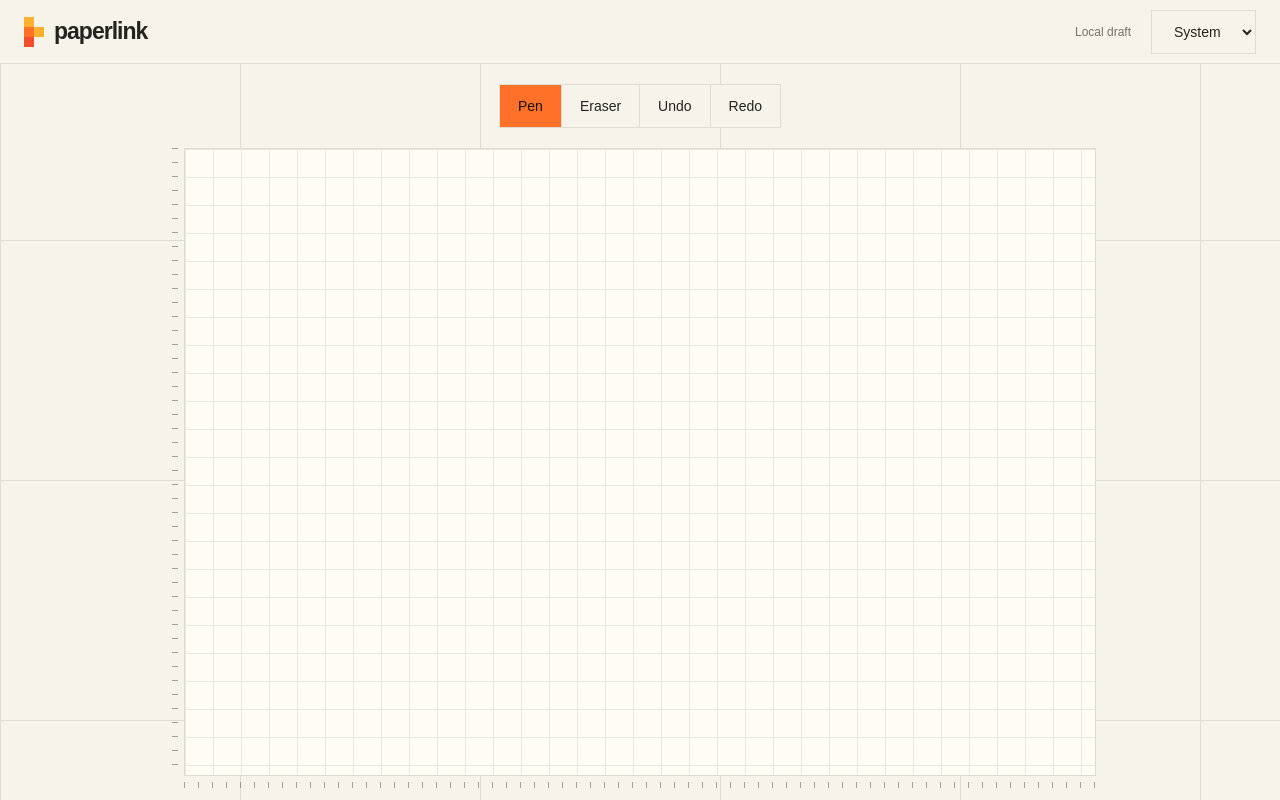
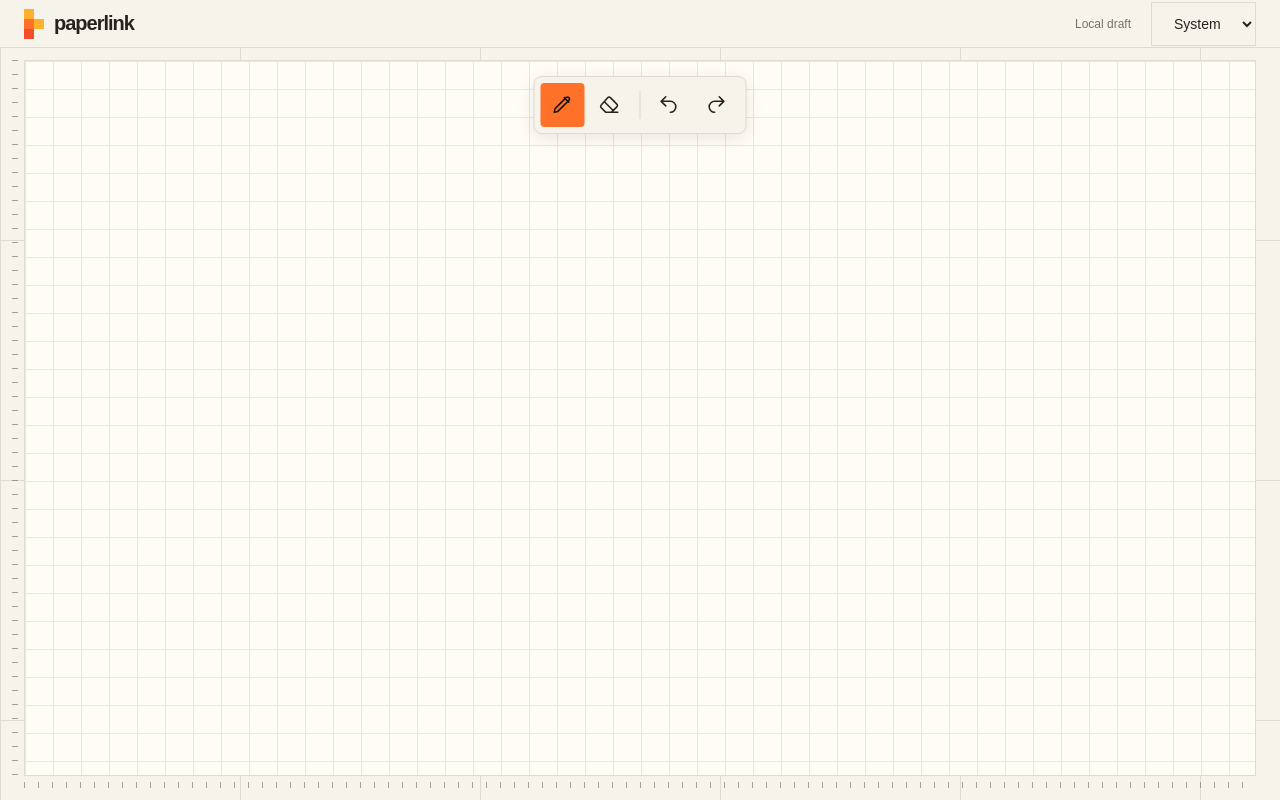
Before and after one commit to jonez-x/paperlink, a website: page public/index.html in a window 1280 px wide. Drawn offline with Linux system fonts and the light colour scheme.

Commit message:
Expand canvas and add auto-hiding icon toolbar

```diff
--- a/public/index.html
+++ b/public/index.html
@@ -43,7 +43,7 @@ body {
 }
 header {
   flex-shrink: 0;
-  min-height: 64px;
+  min-height: 48px;
   display: flex;
   align-items: center;
   gap: 20px;
@@ -51,7 +51,7 @@ header {
   background: var(--bg);
   border-bottom: 1px solid var(--line);
 }
-strong { display: flex; align-items: center; font-size: 23px; letter-spacing: -1px; font-weight: 600; }
+strong { display: flex; align-items: center; font-size: 20px; letter-spacing: -1px; font-weight: 600; }
 strong::before {
   content: '';
   width: 10px;
@@ -62,7 +62,26 @@ strong::before {
 }
 strong span { color: var(--ink); }
 small { margin-left: auto; color: var(--muted); font-size: 12px; }
-nav { display: flex; gap: 0; justify-content: center; padding: 20px 12px; flex-shrink: 0; }
+nav {
+  position: absolute;
+  z-index: 2;
+  top: 76px;
+  left: 50%;
+  transform: translateX(-50%);
+  display: flex;
+  gap: 4px;
+  padding: 6px;
+  border: 1px solid var(--line);
+  border-radius: 8px;
+  background: var(--bg);
+  box-shadow: 0 4px 18px #00000018;
+  transition: opacity 140ms ease, translate 140ms ease;
+}
+nav.is-hidden { opacity: 0; translate: 0 -8px; pointer-events: none; }
+nav button { width: 44px; height: 44px; min-height: 44px; padding: 10px; border: 0; border-radius: 4px; }
+nav .separator { width: 1px; margin: 8px 3px; background: var(--line); }
+.icon { display: block; width: 22px; height: 22px; fill: none; stroke: currentColor; stroke-width: 1.7; stroke-linecap: round; stroke-linejoin: round; pointer-events: none; }
+@media (prefers-reduced-motion: reduce) { nav { transition: none; } }
 button, select {
   min-height: 44px;
   font: inherit;
@@ -81,11 +100,11 @@ button:focus-visible, select:focus-visible { outline: 2px solid var(--accent); o
 main {
   position: relative;
   width: 100%;
-  max-width: 960px;
+  max-width: none;
   flex: 1;
   min-height: 0;
   margin: 0 auto;
-  padding: 0 24px 24px;
+  padding: 12px 24px 24px;
   touch-action: none;
   user-select: none;
   -webkit-user-select: none;
@@ -98,7 +117,7 @@ main::before, main::after {
   opacity: .65;
 }
 main::before {
-  top: 0;
+  top: 12px;
   bottom: 24px;
   left: 12px;
   width: 6px;
@@ -111,7 +130,7 @@ main::after {
   height: 6px;
   background: repeating-linear-gradient(to right, var(--muted) 0 1px, transparent 1px 14px);
 }
-svg {
+#sheet {
   display: block;
   width: 100%;
   height: 100%;
@@ -122,22 +141,42 @@ svg {
   border: 1px solid var(--line);
   touch-action: none;
 }
-path { fill: none; stroke: var(--ink); stroke-width: 3; stroke-linecap: round; stroke-linejoin: round; }
+#sheet path { fill: none; stroke: var(--ink); stroke-width: 3; stroke-linecap: round; stroke-linejoin: round; }
 @media (max-width: 600px) {
   header { padding: 0 16px; gap: 12px; }
   small { display: none; }
   select { margin-left: auto; }
-  main { padding: 0 20px 20px; }
+  main { padding: 12px 20px 20px; }
   main::before { left: 8px; bottom: 20px; }
   main::after { bottom: 8px; left: 20px; right: 20px; }
-  nav { padding: 12px; }
+  nav { top: 72px; }
 }
 </style>
 <header><strong>paper<span>link</span></strong><small id="status">Local draft</small><select id="theme" aria-label="Color scheme"><option value="system">System</option><option value="light">Light</option><option value="dark">Dark</option></select></header>
-<nav aria-label="Drawing tools"><button id="pen" aria-pressed="true">Pen</button><button id="eraser" aria-pressed="false">Eraser</button><button id="undo">Undo</button><button id="redo">Redo</button></nav>
+<nav aria-label="Drawing tools">
+<button id="pen" aria-label="Pen" title="Pen" aria-pressed="true"><svg class="icon" viewBox="0 0 24 24" aria-hidden="true"><path d="m15 4 5 5M4 20l4-1 12-12a2.1 2.1 0 0 0-3-3L5 16l-1 4Z"/></svg></button>
+<button id="eraser" aria-label="Eraser" title="Eraser" aria-pressed="false"><svg class="icon" viewBox="0 0 24 24" aria-hidden="true"><path d="m13 4 7 7a2 2 0 0 1 0 3l-6 6H8l-5-5a2 2 0 0 1 0-3l7-8a2 2 0 0 1 3 0ZM7 9l9 9M8 20h13"/></svg></button>
+<span class="separator" aria-hidden="true"></span>
+<button id="undo" aria-label="Undo" title="Undo"><svg class="icon" viewBox="0 0 24 24" aria-hidden="true"><path d="M9 5 4 10l5 5M4 10h10a6 6 0 0 1 0 12" transform="translate(0 -2)"/></svg></button>
+<button id="redo" aria-label="Redo" title="Redo"><svg class="icon" viewBox="0 0 24 24" aria-hidden="true"><path d="m15 5 5 5-5 5m5-5H10a6 6 0 0 0 0 12" transform="translate(0 -2)"/></svg></button>
+</nav>
 <main><svg id="sheet" viewBox="0 0 900 1100" preserveAspectRatio="xMidYMin meet" aria-label="Writing surface"></svg></main>
 <script>
 const sheet = document.querySelector('#sheet');
+const toolbar = document.querySelector('nav');
+let toolbarTimer;
+function hideToolbar() {
+  clearTimeout(toolbarTimer);
+  toolbar.classList.add('is-hidden');
+  toolbar.inert = true;
+}
+function revealToolbarSoon() {
+  clearTimeout(toolbarTimer);
+  toolbarTimer = setTimeout(() => {
+    toolbar.classList.remove('is-hidden');
+    toolbar.inert = false;
+  }, 650);
+}
 const status = document.querySelector('#status');
 const theme = document.querySelector('#theme');
 const media = matchMedia('(prefers-color-scheme: dark)');
@@ -195,6 +234,7 @@ sheet.addEventListener('pointerdown', event => {
   if (event.pointerType === 'touch' || active !== null || event.button !== 0) return;
   sheet.setPointerCapture(event.pointerId);
   active = event.pointerId;
+  hideToolbar();
   gestureTool = tool;
   beforeGesture = strokes.slice();
   previousPoint = point(event);
@@ -223,6 +263,7 @@ sheet.addEventListener('pointermove', event => {
 function finish(event) {
   if (event.pointerId !== active) return;
   active = null;
+  revealToolbarSoon();
   if (JSON.stringify(strokes) !== JSON.stringify(beforeGesture)) {
     past.push(beforeGesture);
     future = [];
```
